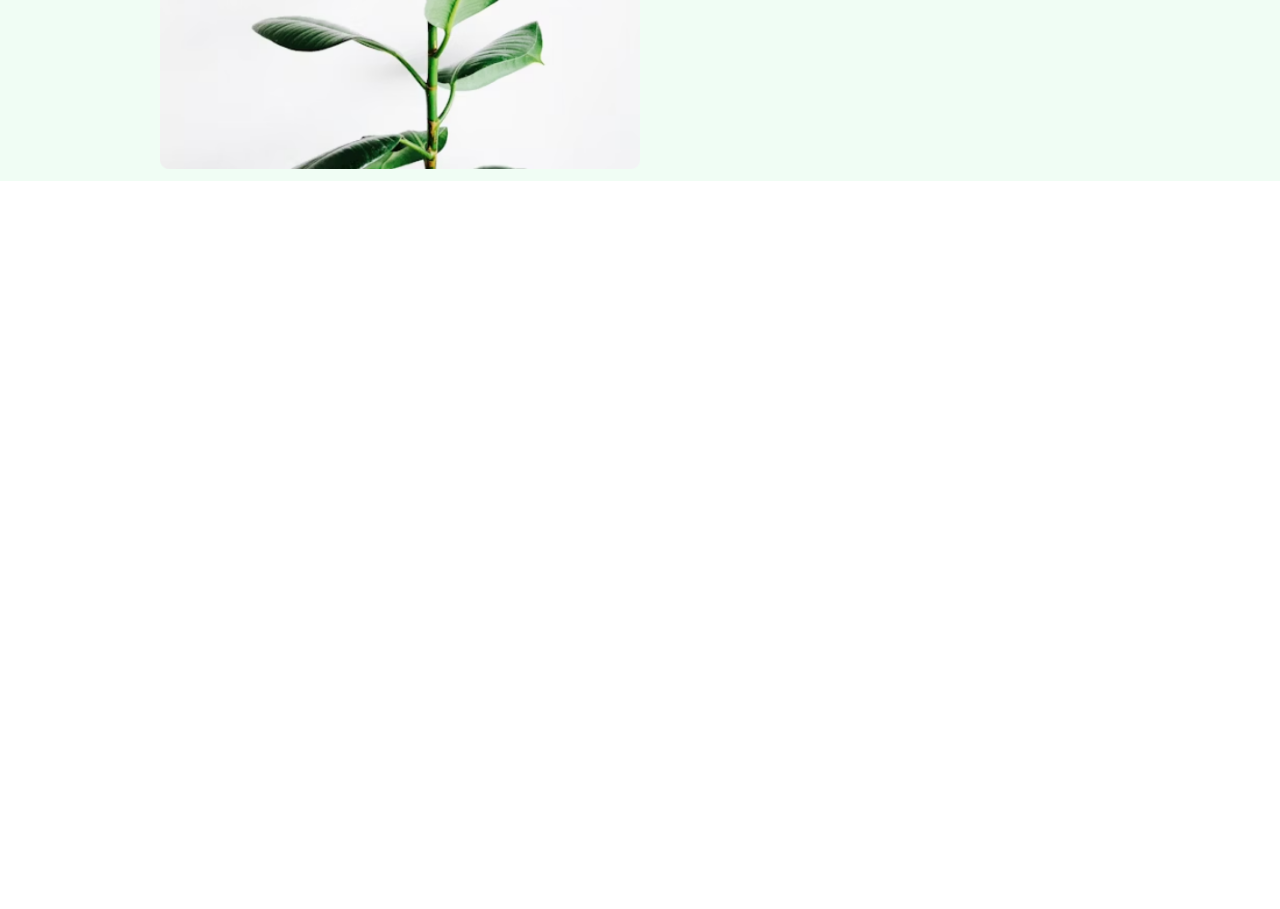
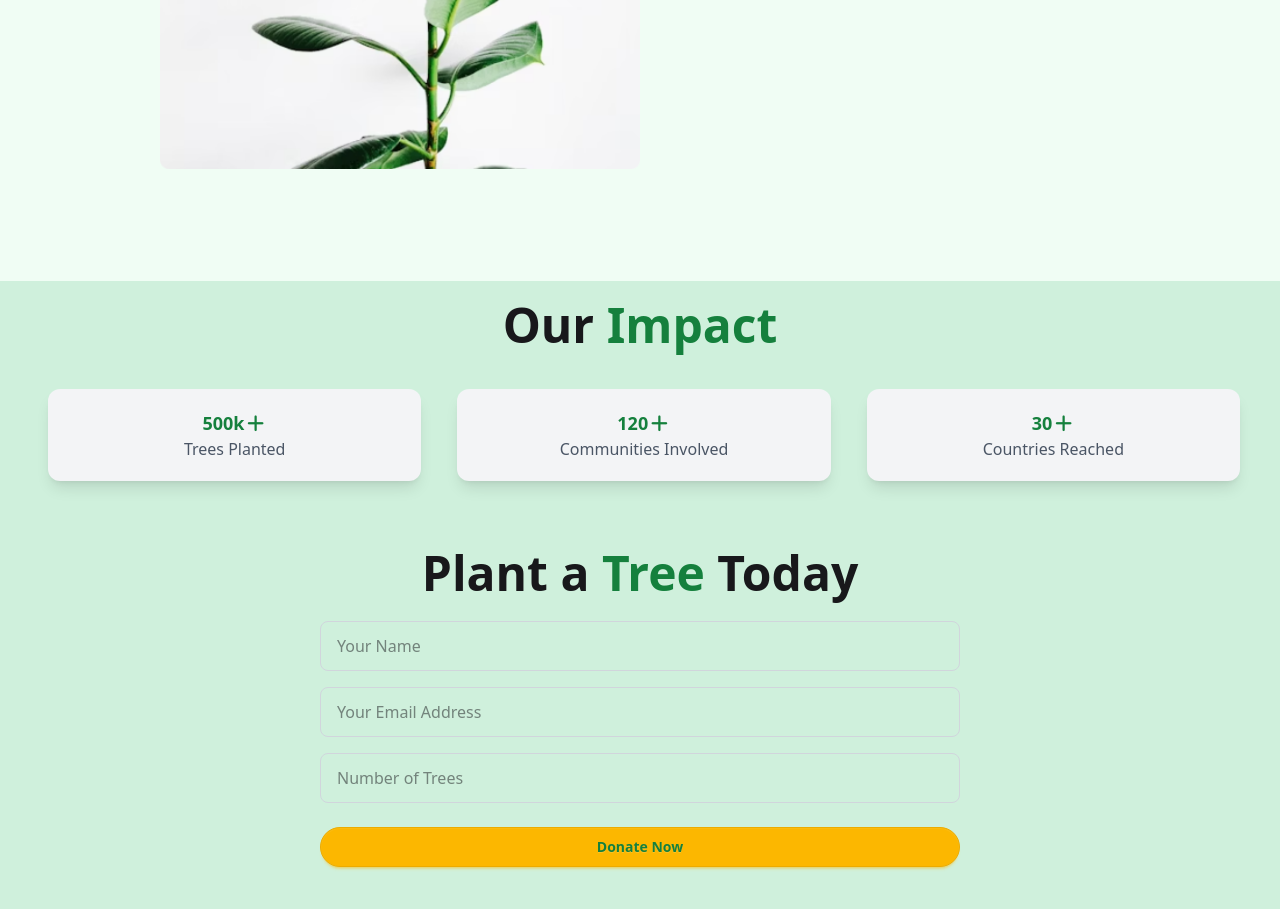
Before and after one commit to coderamitdey/Green-Earth, a plain HTML site: page index.html in a window 1280 px wide. Shown: the part 852-1761 px from the top of the page. Before the commit the page ends 1133 px from the top, so only its background shows below. Drawn offline with nearby package versions, Linux system fonts and the light colour scheme.

Commit message:
working on footer section

```diff
--- a/index.html
+++ b/index.html
@@ -132,14 +132,65 @@
 </section>
 
 
+<!-- our impact section -->
+ <section class="bg-[#CFF0DC]">
+    <h1 class="text-center text-2xl md:text-5xl font-bold py-5">Our <span class="text-[#15803D]">Impact</span></h1>
+    <div class="flex flex-col gap-4 md:flex-row justify-around items-center p-5">
+        <div class="shadow-lg rounded-xl bg-gray-100 flex-1 ml-7 text-center gap-3 p-5">
+        <h3 class="text-[#15803D] text-lg font-bold">500k<i class="fa-solid fa-plus"></i></h3>
+        <p class="text-gray-600">Trees Planted </p>
+    </div>
+    <div class="shadow-lg rounded-xl bg-gray-100 flex-1 mr-5 ml-5 text-center gap-3 p-5">
+        <h3 class="text-[#15803D] text-lg font-bold">120<i class="fa-solid fa-plus"></i></h3>
+        <p class="text-gray-600">Communities Involved</p>
+    </div>
+    <div class="shadow-lg rounded-xl bg-gray-100 flex-1 mr-5 text-center gap-3 p-5">
+        <h3 class="text-[#15803D] text-lg font-bold">30<i class="fa-solid fa-plus"></i></h3>
+        <p class="text-gray-600">Countries Reached</p>
+    </div>
+    </div>
+ </section>
 
 
+ </main>
 
-    </main>
+ <!-- footer section -->
 
-    <footer>
+<footer class="bg-[#CFF0DC] py-12">
+  <section class="w-11/12 md:w-1/2 mx-auto text-center space-y-6">
 
-    </footer>
+    <h1 class="font-bold text-5xl">
+      Plant a <span class="text-[#15803D]">Tree</span> Today
+    </h1>
+
+    <!-- Input Form -->
+    <div class="flex flex-col space-y-4">
+      <input
+        type="text"
+        placeholder="Your Name"
+        class="px-4 py-3 rounded-lg border border-gray-300 focus:outline-none focus:ring-2 focus:ring-green-500">
+
+      <input
+        type="email"
+        placeholder="Your Email Address"
+        class="px-4 py-3 rounded-lg border border-gray-300 focus:outline-none focus:ring-2 focus:ring-green-500"
+      >
+
+      <input
+        type="number"
+        placeholder="Number of Trees"
+        min="1"
+        class="px-4 py-3 rounded-lg border border-gray-300 focus:outline-none focus:ring-2 focus:ring-green-500"
+      >
+
+      <button class="btn btn-warning rounded-full text-[#15803D] px-6 py-3 mt-2">
+        Donate Now
+      </button>
+    </div>
+
+  </section>
+</footer>
+
 
 
 
```
